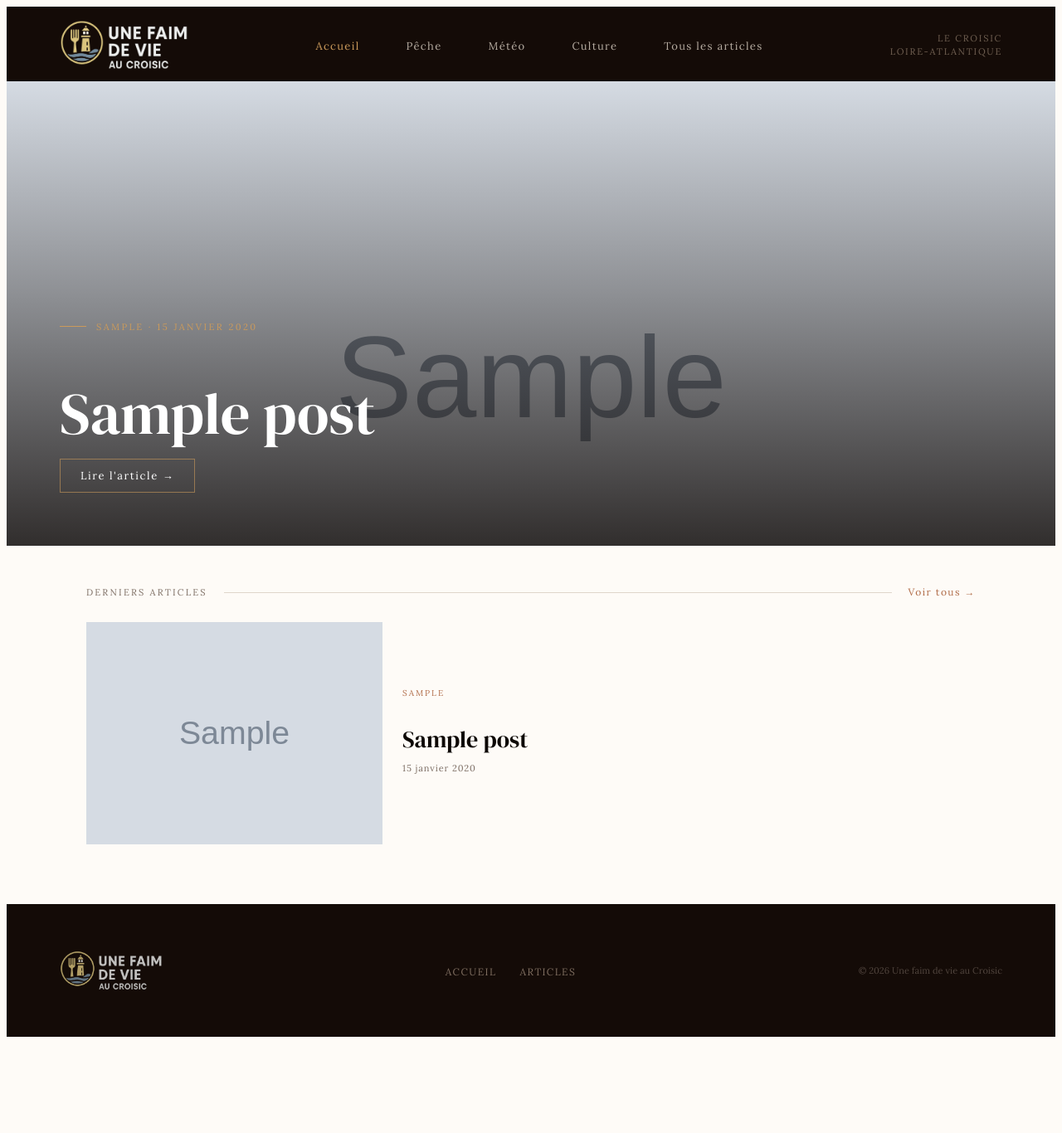
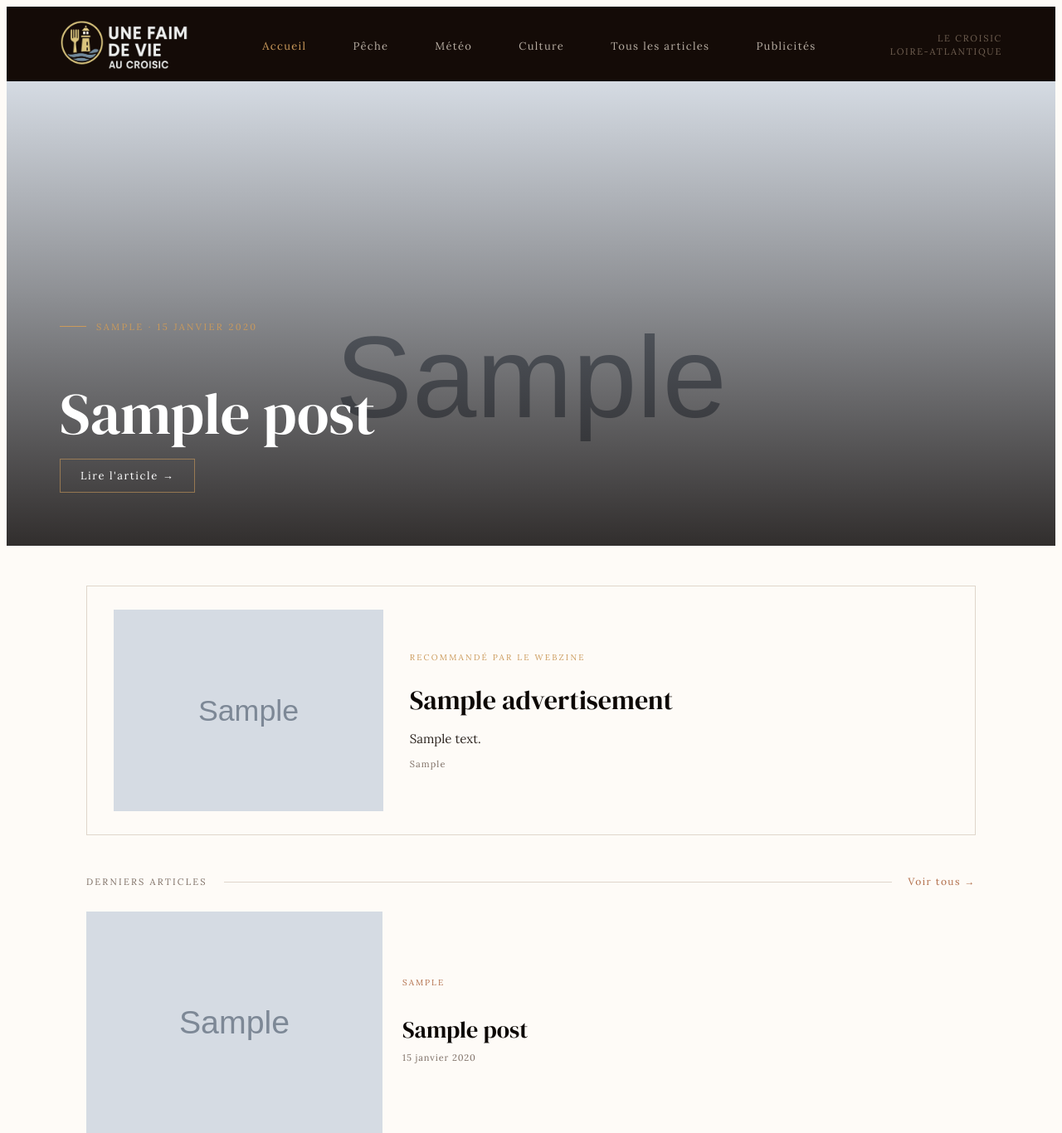
Before and after one commit to misterned/unefaimdevie, a Django app: page / in a window 1280 px wide. Shown: the top 1366 px of the page at 83% size. Before the commit the page ends 1250 px from the top, so only its background shows below. Run offline with Django 5.2, Linux system fonts and the light colour scheme; tables that the repository leaves empty hold one stand-in row (values such as "Sample post"); grey boxes marked "Sample" are stand-in pictures; parts of the project's set-up code (start-up, migrations or seed data) failed here and were passed over.

Commit message:
Retour de la pub

```diff
--- a/core/static/core/css/lumiere-ouest.css
+++ b/core/static/core/css/lumiere-ouest.css
@@ -507,6 +507,67 @@ body {
 }
 
 /* ════════════════════════════════
+   PUBLICITÉ À LA UNE
+════════════════════════════════ */
+.lo-ad-featured {
+  padding-top: 48px;
+}
+
+.lo-ad-featured__inner {
+  border: 1px solid var(--lo-rule);
+  padding: 28px 32px;
+}
+
+.lo-ad-featured__inner--with-img {
+  display: grid;
+  grid-template-columns: 1fr 2fr;
+  gap: 32px;
+  align-items: center;
+}
+
+.lo-ad-featured__img-wrap {
+  overflow: hidden;
+  aspect-ratio: 4 / 3;
+}
+
+.lo-ad-featured__img {
+  width: 100%;
+  height: 100%;
+  object-fit: cover;
+  display: block;
+}
+
+.lo-ad-featured__label {
+  font-size: 10px;
+  letter-spacing: 0.22em;
+  text-transform: uppercase;
+  color: var(--lo-honey);
+  margin-bottom: 10px;
+}
+
+.lo-ad-featured__title {
+  font-family: var(--lo-font-serif);
+  font-size: clamp(22px, 3vw, 32px);
+  font-weight: 400;
+  color: var(--lo-ink);
+  margin-bottom: 12px;
+  line-height: 1.2;
+}
+
+.lo-ad-featured__text {
+  font-size: 15px;
+  line-height: 1.7;
+  color: var(--lo-ink-mid);
+  margin-bottom: 10px;
+}
+
+.lo-ad-featured__merchant {
+  font-size: 11px;
+  letter-spacing: 0.10em;
+  color: var(--lo-ink-lt);
+}
+
+/* ════════════════════════════════
    FOOTER
 ════════════════════════════════ */
 .lo-footer {
--- a/core/templates/base.html
+++ b/core/templates/base.html
@@ -43,6 +43,8 @@
           <li><a href="{% url 'post-list' %}?categorie=culture" {% if request.GET.categorie == 'culture' %}class="active"{% endif %}>Culture</a></li>
           <li><span class="lo-header__nav-sep"></span></li>
           <li><a href="{% url 'post-list' %}">Tous les articles</a></li>
+          <li><span class="lo-header__nav-sep"></span></li>
+          <li><a href="{% url 'ad-list' %}" {% if request.resolver_match.url_name == 'ad-list' %}class="active"{% endif %}>Publicités</a></li>
           {% if user.is_authenticated %}
           <li><span class="lo-header__nav-sep"></span></li>
           <li><a href="{% url 'admin:index' %}">Admin</a></li>
--- a/core/templates/home.html
+++ b/core/templates/home.html
@@ -31,6 +31,30 @@
 </a>
 {% endif %}
 <!-- ══ /HERO ══ -->
+
+
+<!-- ══ PUBLICITÉ À LA UNE ══ -->
+{% if featured_ad %}
+<div class="lo-section-wrap lo-ad-featured">
+  {% if featured_ad.image %}
+  <div class="lo-ad-featured__inner lo-ad-featured__inner--with-img">
+    <div class="lo-ad-featured__img-wrap">
+      <img src="{{ featured_ad.image.url }}" alt="{{ featured_ad.title }}" class="lo-ad-featured__img" />
+    </div>
+    <div class="lo-ad-featured__body">
+  {% else %}
+  <div class="lo-ad-featured__inner">
+    <div class="lo-ad-featured__body">
+  {% endif %}
+      <div class="lo-ad-featured__label">Recommandé par le webzine</div>
+      <h2 class="lo-ad-featured__title">{{ featured_ad.title }}</h2>
+      <p class="lo-ad-featured__text">{{ featured_ad.text }}</p>
+      <div class="lo-ad-featured__merchant">{{ featured_ad.merchant }}</div>
+    </div>
+  </div>
+</div>
+{% endif %}
+<!-- ══ /PUBLICITÉ À LA UNE ══ -->
 
 
 <!-- ══ GRILLE DES DERNIERS ARTICLES ══ -->
--- a/core/views.py
+++ b/core/views.py
@@ -40,6 +40,9 @@ class HomeView(ListView):
         context["hero_post"] = qs.first()
         context["recent_posts"] = qs[:5]
         context["mosaic_posts"] = qs[5:9]
+        context["featured_ad"] = Advertisement.objects.filter(
+            status=Advertisement.Status.APPROVED, featured=True
+        ).first()
         return context
 
 
```
Also changed, not shown: core/templates/ads/ad_list.html (+33 -16 lines).
